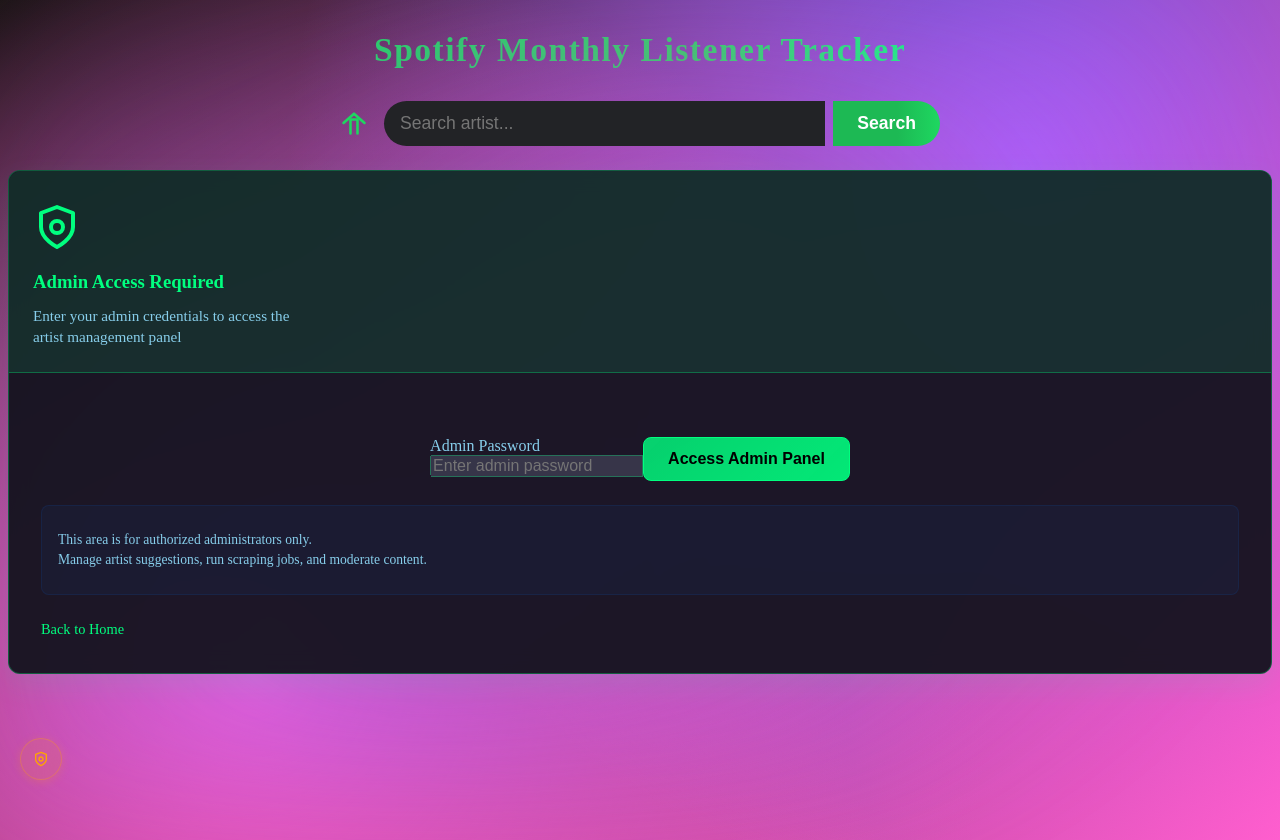
After one commit to jason-donner/spotify-monthly-listener-extract, a Flask app: page /admin/admin_login in a window 1280 px wide. The commit adds this page. Run offline with Flask 3, Linux system fonts and the light colour scheme; parts of the project's set-up code (start-up, migrations or seed data) failed here and were passed over.

Commit message:
feat: Implement admin authentication and session management; add admin login page and logout functionality

```diff
--- a/webapp/app.py
+++ b/webapp/app.py
@@ -10,6 +10,7 @@
 from flask import Flask
 import os
 from dotenv import load_dotenv
+from datetime import timedelta
 
 # Load environment variables
 load_dotenv()
@@ -27,6 +28,10 @@
     # Load configuration
     app.config.from_object(Config)
     Config.validate()  # Validate required settings
+
+    # Configure sessions for admin authentication
+    app.secret_key = os.getenv('SECRET_KEY', 'new-secret-key-2025-reset')  # Changed to invalidate old sessions
+    app.permanent_session_lifetime = timedelta(hours=24)  # Admin session lasts 24 hours
 
     # Initialize services
     spotify_service = SpotifyService(
--- a/webapp/app/routes/admin.py
+++ b/webapp/app/routes/admin.py
@@ -2,23 +2,84 @@
 Admin routes for the Spotify Listener Tracker app.
 """
 
-from flask import Blueprint, render_template, request, jsonify, redirect, url_for, session
+from flask import Blueprint, render_template, request, jsonify, redirect, url_for, session, current_app
 from datetime import datetime
 import logging
+import hashlib
 
 logger = logging.getLogger(__name__)
+
+# Simple admin password - change this to your preferred password
+ADMIN_PASSWORD = "spotify_admin_2025"  # Change this!
 
 def create_admin_routes(spotify_service, data_service, job_service):
     """Create admin routes blueprint with injected services."""
 
     admin_bp = Blueprint('admin', __name__)
 
+    def require_admin_auth():
+        """Check if user is authenticated as admin"""
+        return session.get('admin_authenticated') == True
+
+    def admin_login_required(f):
+        """Decorator to require admin authentication"""
+        def decorated_function(*args, **kwargs):
+            if not require_admin_auth():
+                return redirect(url_for('admin.admin_login_page'))
+            return f(*args, **kwargs)
+        decorated_function.__name__ = f.__name__
+        return decorated_function
+
+    @admin_bp.route("/admin_login")
+    def admin_login_page():
+        """Admin login page"""
+        return render_template("admin_login.html")
+
+    @admin_bp.route("/admin_auth", methods=["POST"])
+    def admin_authenticate():
+        """Handle admin password submission"""
+        password = request.form.get('password')
+        if password == ADMIN_PASSWORD:
+            session['admin_authenticated'] = True
+            session.permanent = True  # Keep session active
+            return redirect(url_for('admin.admin'))
+        else:
+            return render_template("admin_login.html", error="Invalid password")
+
+    @admin_bp.route("/logout")
+    def admin_logout():
+        """Logout from admin and redirect immediately to home page"""
+        session.clear()  # Clear entire session
+        return redirect('/')  # Direct redirect to home, no intermediate page
+
+    @admin_bp.route("/debug_session")
+    def debug_session():
+        """Debug route to check session status"""
+        return jsonify({
+            "session_contents": dict(session),
+            "admin_authenticated": session.get('admin_authenticated'),
+            "require_admin_auth": require_admin_auth()
+        })
+
+    @admin_bp.route("/check_admin_auth")
+    def check_admin_auth():
+        """API endpoint to check if user is admin authenticated"""
+        return jsonify({"admin_authenticated": require_admin_auth()})
+
     @admin_bp.route("/")
+    @admin_login_required
     def admin():
         """Admin page to review and manage artist suggestions."""
+        # Check for force logout parameter
+        if request.args.get('force_logout') == 'true':
+            session.clear()
+            response = redirect(url_for('admin.admin_login_page'))
+            response.set_cookie(current_app.session_cookie_name, '', expires=0)
+            return response
         return render_template("admin.html")
 
     @admin_bp.route("/login")
+    @admin_login_required
     def login():
         """Initiate Spotify OAuth login"""
         # Check if force login is requested
@@ -48,9 +109,9 @@
             logger.error(f"OAuth callback error: {e}")
             return redirect(url_for('admin.admin') + '?error=auth_failed')
 
-    @admin_bp.route("/logout")
-    def logout():
-        """Clear Spotify authentication"""
+    @admin_bp.route("/spotify_logout")
+    def spotify_logout():
+        """Clear Spotify authentication only"""
         spotify_service.logout()
         return redirect(url_for('admin.admin') + '?success=logged_out')
 
@@ -65,6 +126,7 @@
             return jsonify({"authenticated": False})
 
     @admin_bp.route("/suggestions")
+    @admin_login_required
     def admin_suggestions():
         """API endpoint to get all suggestions for admin review."""
         try:
@@ -132,6 +194,7 @@
             return jsonify({"success": False, "message": f"Error: {str(e)}"})
 
     @admin_bp.route("/follow_artist", methods=["POST"])
+    @admin_login_required
     def admin_follow_artist():
         """Admin endpoint to immediately follow an artist on Spotify and process suggestion if provided."""
         try:
@@ -140,11 +203,15 @@
             artist_name = data.get("artist_name", "Unknown Artist")
             suggestion_id = data.get("suggestion_id")  # Optional - for processing suggestions
 
+            logger.info(f"FOLLOW_ARTIST REQUEST: artist_id={artist_id}, artist_name={artist_name}, suggestion_id={suggestion_id}")
+
             if not artist_id:
+                logger.error("FOLLOW_ARTIST ERROR: No artist ID provided")
                 return jsonify({"success": False, "message": "Artist ID is required"})
 
             # Check if authenticated
             if not spotify_service.get_token_from_session():
+                logger.warning("FOLLOW_ARTIST ERROR: Not authenticated")
                 return jsonify({
                     "success": False,
                     "message": "Spotify authentication required. Please log in with Spotify to follow artists.",
@@ -158,8 +225,13 @@
 
             # Follow the artist
             success, error_message = spotify_service.follow_artist(artist_id)
+            logger.info(f"FOLLOW_ARTIST RESULT: success={success}, error_message={error_message}")
 
-            if not success:
+            # Check if the failure is due to already following (which is OK for our purposes)
+            already_following = not success and ("already" in error_message.lower() or "following" in error_message.lower())
+
+            if not success and not already_following:
+                logger.error(f"FOLLOW_ARTIST FAILED: {error_message}")
                 if "Authentication" in error_message:
                     return jsonify({
                         "success": False,
@@ -168,6 +240,13 @@
                     })
                 else:
                     return jsonify({"success": False, "message": error_message})
+
+            # Determine success message based on whether we followed or already following
+            if already_following:
+                logger.info(f"Artist {artist_name} already followed, proceeding with suggestion processing")
+                follow_status_msg = "already followed"
+            else:
+                follow_status_msg = "successfully followed"
 
             # Add to followed artists file
             followed_artists = data_service.load_followed_artists()
@@ -195,18 +274,23 @@
                     logger.error(f"Failed to update followed artists file for {artist_name}")
 
             # If this was from a suggestion, mark it as processed
-            success_message = f"Successfully followed {artist_name} on Spotify and added to tracking list!"
+            success_message = f"Artist {artist_name} {follow_status_msg} and added to tracking list!"
             if suggestion_id:
                 try:
                     # Load suggestions
                     suggestions = data_service.load_suggestions()
                     logger.info(f"Attempting to process suggestion with ID: {suggestion_id}")
+                    logger.info(f"Available suggestion timestamps: {[s.get('timestamp') for s in suggestions]}")
 
                     # Find and update the suggestion
                     suggestion_found = False
                     for suggestion in suggestions:
-                        logger.debug(f"Checking suggestion with timestamp: {suggestion.get('timestamp')}")
-                        if suggestion.get('timestamp') == suggestion_id:
+                        current_timestamp = suggestion.get('timestamp')
+                        logger.debug(f"Checking suggestion with timestamp: {current_timestamp} (type: {type(current_timestamp)})")
+                        logger.debug(f"Looking for timestamp: {suggestion_id} (type: {type(suggestion_id)})")
+                        logger.debug(f"Timestamps match: {current_timestamp == suggestion_id}")
+
+                        if current_timestamp == suggestion_id:
                             suggestion['status'] = 'processed'
                             suggestion['admin_approved'] = True
                             suggestion['admin_action_date'] = datetime.now().isoformat()
@@ -217,12 +301,13 @@
 
                     if suggestion_found:
                         if data_service.save_suggestions(suggestions):
-                            success_message = f"Successfully followed {artist_name} on Spotify, added to tracking, and marked suggestion as processed!"
+                            success_message = f"Artist {artist_name} {follow_status_msg}, added to tracking, and suggestion marked as processed!"
                             logger.info(f"Suggestion {suggestion_id} successfully saved as processed")
                         else:
                             logger.error(f"Failed to save processed suggestion {suggestion_id}")
                     else:
-                        logger.warning(f"Suggestion {suggestion_id} not found when trying to mark as processed. Available timestamps: {[s.get('timestamp') for s in suggestions]}")
+                        logger.warning(f"Suggestion {suggestion_id} not found when trying to mark as processed.")
+                        logger.warning(f"Available suggestion timestamps: {[s.get('timestamp') for s in suggestions]}")
 
                 except Exception as e:
                     logger.error(f"Error processing suggestion {suggestion_id}: {e}")
@@ -230,7 +315,8 @@
 
             return jsonify({
                 "success": True,
-                "message": success_message
+                "message": success_message,
+                "warning": already_following  # Flag to indicate this should be shown as warning
             })
 
         except Exception as e:
--- /dev/null
+++ b/webapp/templates/admin_login.html
@@ -0,0 +1,117 @@
+{% extends "base.html" %}
+
+{% block title %}Admin Login{% endblock %}
+
+<!-- DEBUG: Template updated 2025-01-17 @ 12:00 PM -->
+{% block content %}
+<div class="container mt-5">
+    <div class="row justify-content-center">
+        <div class="col-lg-5 col-md-7 col-sm-9">
+            <div class="card" style="background: rgba(20, 20, 30, 0.95); border: 1px solid rgba(0, 255, 127, 0.3); border-radius: 12px; box-shadow: 0 10px 30px rgba(0, 255, 127, 0.1);">
+                <div class="card-header text-center" style="background: rgba(0, 255, 127, 0.1); border-bottom: 1px solid rgba(0, 255, 127, 0.3); border-radius: 12px 12px 0 0; padding: 2rem 1.5rem 1.5rem;">
+                    <div style="margin-bottom: 1rem;">
+                        <svg width="48" height="48" viewBox="0 0 24 24" fill="none" stroke="#00ff7f" stroke-width="2" stroke-linecap="round" stroke-linejoin="round">
+                            <path d="M12 22s8-4 8-10V5l-8-3-8 3v7c0 6 8 10 8 10z"/>
+                            <circle cx="12" cy="12" r="3"/>
+                        </svg>
+                    </div>
+                    <h3 style="color: #00ff7f; margin: 0; font-weight: 600;">Admin Access Required</h3>
+                    <p style="color: #87ceeb; margin: 0.75rem 0 0 0; font-size: 0.95rem; line-height: 1.4;">
+                        Enter your admin credentials to access the<br>artist management panel
+                    </p>
+                </div>
+                <div class="card-body" style="padding: 2rem;">
+                    {% if error %}
+                    <div class="alert alert-danger" style="background: rgba(220, 53, 69, 0.15); border: 1px solid rgba(220, 53, 69, 0.3); color: #ff6b86; margin-bottom: 1.5rem;">
+                        <i class="fas fa-exclamation-triangle me-2"></i>{{ error }}
+                    </div>
+                    {% endif %}
+
+                    <form method="post" action="{{ url_for('admin.admin_authenticate') }}">
+                        <div class="mb-3">
+                            <label for="password" class="form-label" style="color: #87ceeb; font-weight: 500; margin-bottom: 0.75rem;">Admin Password</label>
+                            <div class="input-group">
+                                <span class="input-group-text" style="background: rgba(60, 60, 80, 0.8); border: 1px solid rgba(0, 255, 127, 0.3); border-right: none; color: #00ff7f;">
+                                    <i class="fas fa-lock"></i>
+                                </span>
+                                <input type="password" class="form-control" id="password" name="password" required
+                                       style="background: rgba(60, 60, 80, 0.8); border: 1px solid rgba(0, 255, 127, 0.3); border-left: none; color: #fff; font-size: 1rem;"
+                                       placeholder="Enter admin password" autocomplete="current-password">
+                            </div>
+                        </div>
+                        <div class="mb-4">
+                            <button type="submit" class="btn btn-lg w-100" style="background: linear-gradient(135deg, rgba(0, 255, 127, 0.8), rgba(0, 255, 127, 0.9)); border: 1px solid #00ff7f; color: #000; font-weight: 600; font-size: 1rem; border-radius: 8px; transition: all 0.3s ease;">
+                                <i class="fas fa-shield-alt me-2"></i>Access Admin Panel
+                            </button>
+                        </div>
+                    </form>
+
+                    <div class="text-center" style="color: #87ceeb; font-size: 0.9rem; line-height: 1.5;">
+                        <div style="padding: 1.5rem 1rem; background: rgba(0, 123, 255, 0.05); border-radius: 8px; border: 1px solid rgba(0, 123, 255, 0.1); margin-bottom: 1.5rem;">
+                            <p style="margin: 0; font-size: 0.85rem;">
+                                <i class="fas fa-info-circle me-2" style="color: #00ff7f;"></i>
+                                This area is for authorized administrators only.<br>
+                                Manage artist suggestions, run scraping jobs, and moderate content.
+                            </p>
+                        </div>
+                        <a href="/" style="color: #00ff7f; text-decoration: none; font-weight: 500; transition: color 0.3s ease;">
+                            <i class="fas fa-arrow-left me-2"></i>Back to Home
+                        </a>
+                    </div>
+                </div>
+            </div>
+        </div>
+    </div>
+</div>
+
+<style>
+.form-control:focus {
+    background: rgba(60, 60, 80, 0.9) !important;
+    border-color: rgba(0, 255, 127, 0.6) !important;
+    box-shadow: 0 0 0 0.2rem rgba(0, 255, 127, 0.25) !important;
+    color: #fff !important;
+}
+
+.input-group-text:focus-within {
+    border-color: rgba(0, 255, 127, 0.6) !important;
+}
+
+.btn:hover {
+    background: linear-gradient(135deg, rgba(0, 255, 127, 0.9), rgba(0, 255, 127, 1)) !important;
+    border-color: #00ff7f !important;
+    transform: translateY(-2px);
+    box-shadow: 0 6px 20px rgba(0, 255, 127, 0.3);
+}
+
+.btn:active {
+    transform: translateY(0);
+    box-shadow: 0 2px 10px rgba(0, 255, 127, 0.3);
+}
+
+a:hover {
+    color: #26ff8a !important;
+}
+
+.card {
+    backdrop-filter: blur(10px);
+}
+
+@media (max-width: 576px) {
+    .card-header {
+        padding: 1.5rem 1rem 1rem !important;
+    }
+
+    .card-body {
+        padding: 1.5rem !important;
+    }
+
+    .card-header h3 {
+        font-size: 1.4rem !important;
+    }
+
+    .card-header p {
+        font-size: 0.9rem !important;
+    }
+}
+</style>
+{% endblock %}
--- a/webapp/templates/base.html
+++ b/webapp/templates/base.html
@@ -15,9 +15,6 @@
         <form method="get" action="/search" style="display:flex;gap:8px;align-items:center;">
             <a href="/" class="home-btn" title="Home">
                 <svg width="32" height="32" viewBox="0 0 24 24" fill="none" stroke="#00ff7f" stroke-width="2.2" stroke-linecap="round" stroke-linejoin="round" style="display:block;"><path d="M3 12L12 4l9 8"/><path d="M9 21V9h6v12"/></svg>
-            </a>
-            <a href="/admin" class="home-btn" title="Admin Panel" style="margin-right:8px;">
-                <svg width="32" height="32" viewBox="0 0 24 24" fill="none" stroke="#ffa500" stroke-width="2.2" stroke-linecap="round" stroke-linejoin="round" style="display:block;"><circle cx="12" cy="12" r="3"/><path d="M12 1v6M12 17v6M4.2 4.2l4.2 4.2M15.6 15.6l4.2 4.2M1 12h6M17 12h6M4.2 19.8l4.2-4.2M15.6 8.4l4.2-4.2"/></svg>
             </a>
             <input type="text" name="artist" placeholder="Search artist..." value="{{ request.args.get('artist', '') }}" autocomplete="off" style="flex:1;">
             <button type="submit">Search</button>
@@ -78,6 +75,15 @@
     });
     </script>
     {% block content %}{% endblock %}
+
+    <!-- Admin Button - Fixed Bottom Left -->
+    <a href="/admin" class="admin-floating-btn" title="Admin Login">
+        <svg width="16" height="16" viewBox="0 0 24 24" fill="none" stroke="#ffa500" stroke-width="2" stroke-linecap="round" stroke-linejoin="round">
+            <path d="M12 22s8-4 8-10V5l-8-3-8 3v7c0 6 8 10 8 10z"/>
+            <circle cx="12" cy="12" r="3"/>
+        </svg>
+    </a>
+
     <style>
     .global-title {
         margin-bottom: 0;
@@ -133,6 +139,44 @@
     .home-btn:hover svg, .home-btn:focus svg {
         stroke: #ff5ecd;
     }
+
+    /* Admin Floating Button - Bottom Left */
+    .admin-floating-btn {
+        position: fixed;
+        bottom: 20px;
+        left: 20px;
+        width: 40px;
+        height: 40px;
+        background: rgba(255, 165, 0, 0.1);
+        border: 1px solid rgba(255, 165, 0, 0.3);
+        border-radius: 50%;
+        display: flex;
+        align-items: center;
+        justify-content: center;
+        color: #ffa500;
+        text-decoration: none;
+        transition: all 0.3s ease;
+        backdrop-filter: blur(10px);
+        z-index: 1000;
+        box-shadow: 0 2px 10px rgba(255, 165, 0, 0.2);
+    }
+
+    .admin-floating-btn:hover {
+        background: rgba(255, 165, 0, 0.2);
+        border-color: rgba(255, 165, 0, 0.5);
+        transform: translateY(-2px);
+        box-shadow: 0 4px 15px rgba(255, 165, 0, 0.3);
+        text-decoration: none;
+        color: #ffb84d;
+    }
+
+    .admin-floating-btn svg {
+        transition: stroke 0.3s ease;
+    }
+
+    .admin-floating-btn:hover svg {
+        stroke: #ffb84d;
+    }
     </style>
 </body>
 </html>
```
Also changed, not shown: webapp/artist_suggestions.json (+10 -0 lines), webapp/templates/admin.html (+61 -8 lines), webapp/templates/artist.html (+16 -12 lines).
